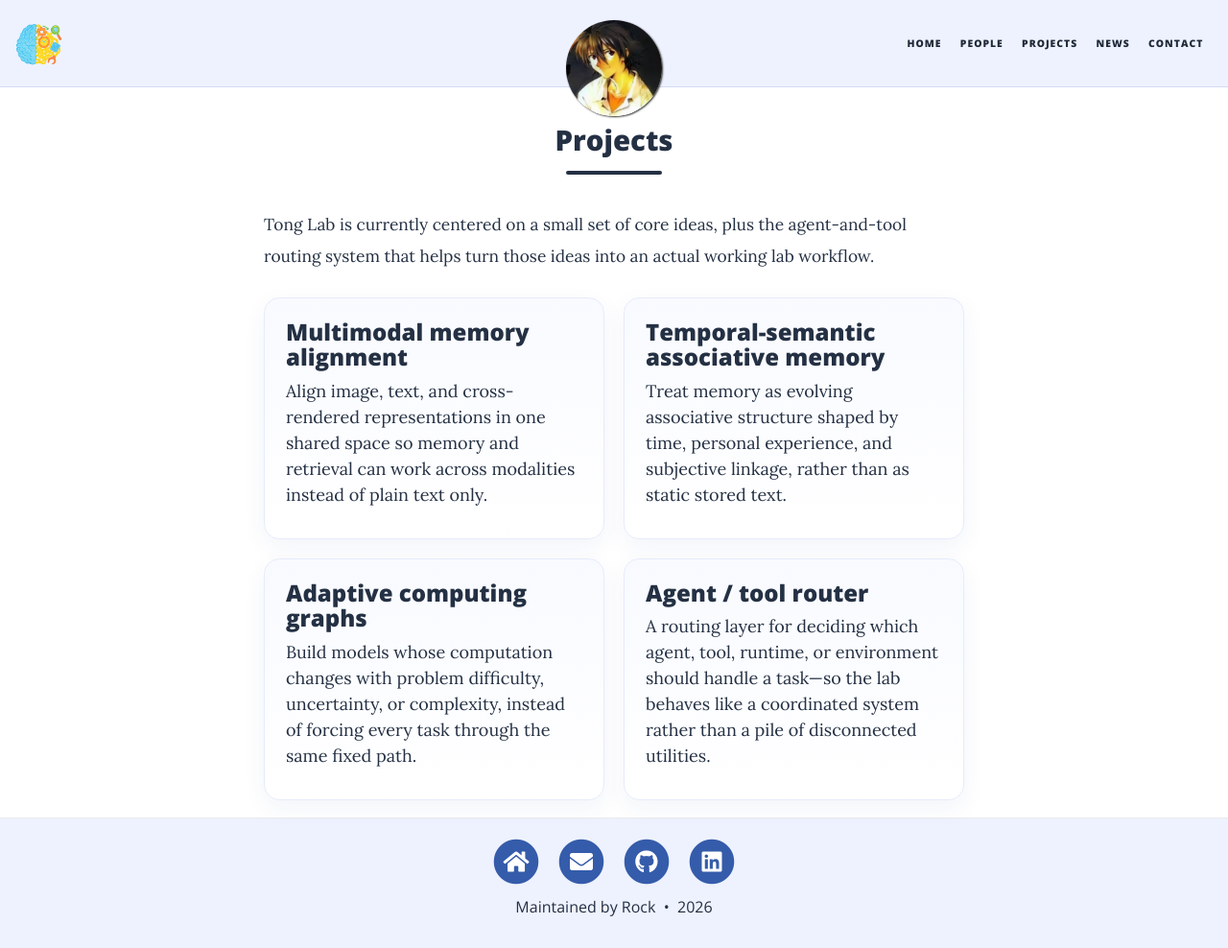
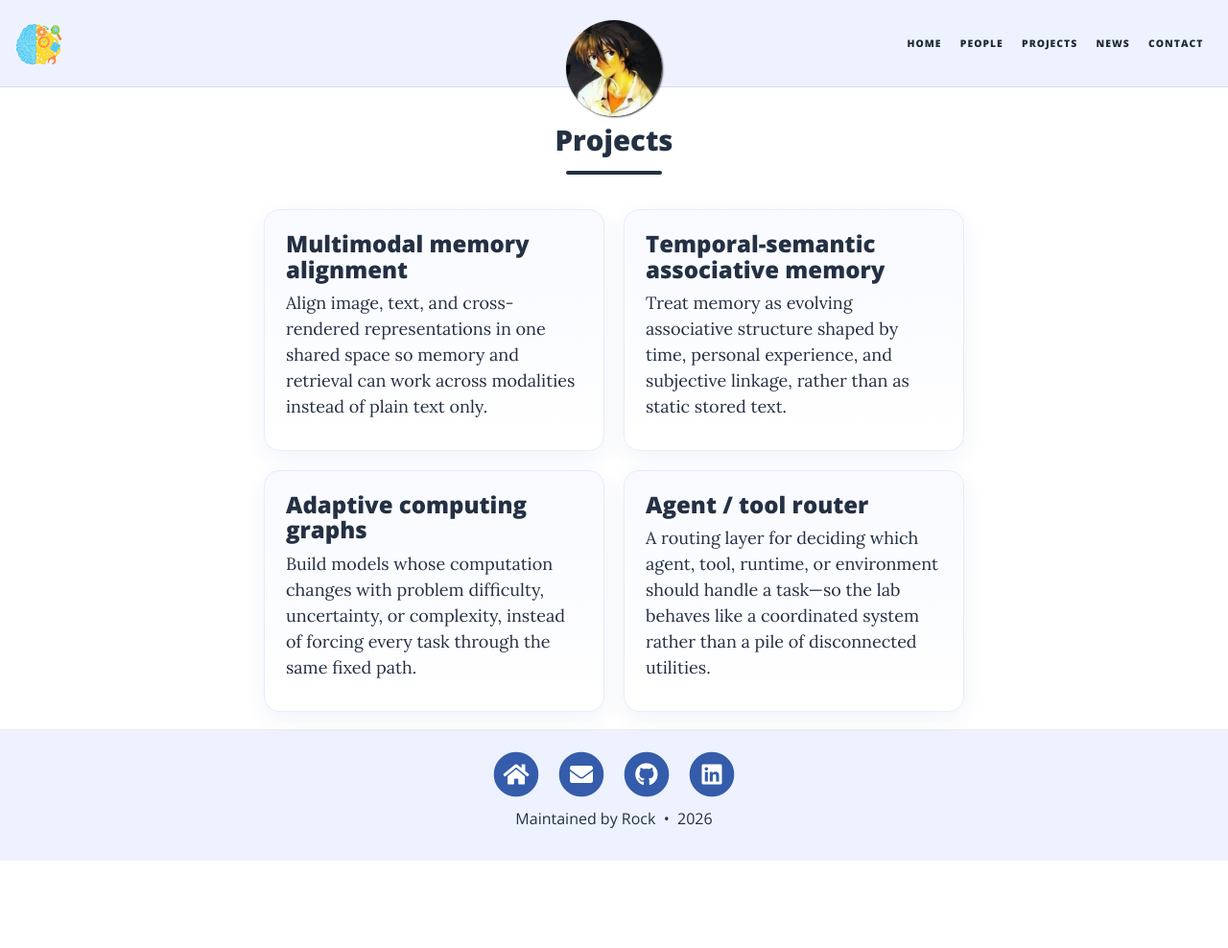
Before and after one commit to the-star-sea/TongLab, a Jekyll site: the page built from pages/Projects.md, in a window 1280 px wide and 988 px high. Shown: the whole window at 96% size. Built offline with Jekyll 4.4.1, drawn with Linux system fonts in a browser that asks for light colours; nearby versions of some CDN libraries.

```diff
--- a/pages/Projects.md
+++ b/pages/Projects.md
@@ -3,10 +3,6 @@ layout: page
 title: Projects
 subtitle: ""
 ---
-
-<div style="font-size: 13pt; line-height: 1.9; max-width: 940px; margin: 0 auto 26px auto;">
-  Tong Lab is currently centered on a small set of core ideas, plus the agent-and-tool routing system that helps turn those ideas into an actual working lab workflow.
-</div>
 
 <div style="display:grid; grid-template-columns: repeat(auto-fit, minmax(270px, 1fr)); gap: 20px;">
   <div style="background:linear-gradient(180deg,#f8faff 0%, #ffffff 100%); border:1px solid #e7ecfb; border-radius:16px; padding:22px; box-shadow:0 8px 24px rgba(38,75,151,0.06);">
```
Also changed, not shown: pages/People.md (+1 -1 lines).
